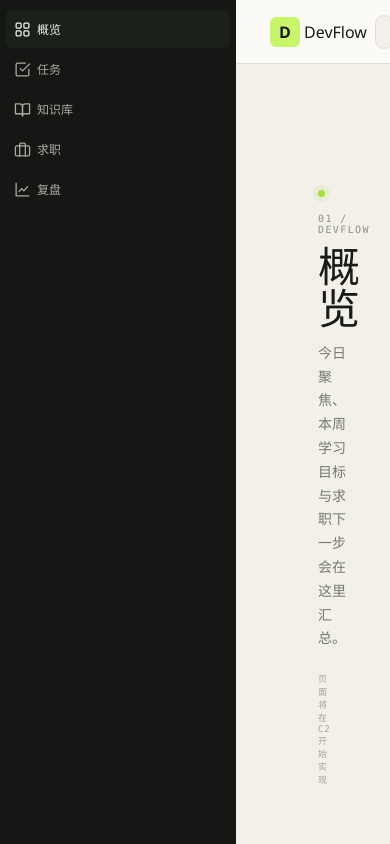
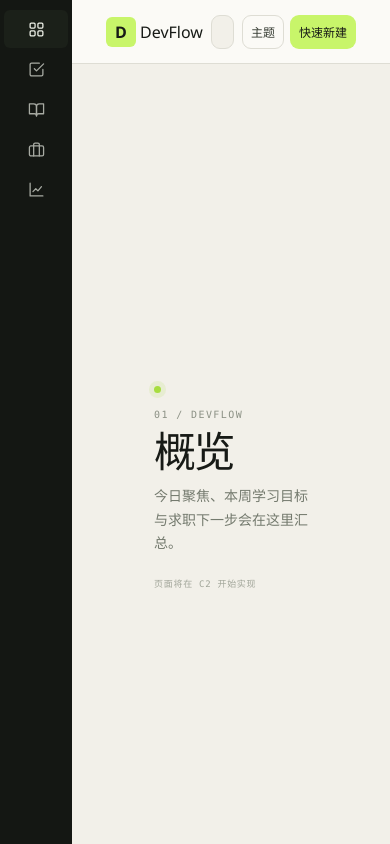
Before and after one commit to cyldstore/devflow, a Vue app in the folder devflow/: page / in a window 390 px wide. Built offline with nearby package versions, Linux system fonts and the light colour scheme.

Commit message:
feat(layout): 1024以下切换紧凑侧边栏

```diff
--- a/devflow/src/components/layout/AppShell.vue
+++ b/devflow/src/components/layout/AppShell.vue
@@ -38,4 +38,10 @@ import AppTopbar from './AppTopbar.vue'
   overflow-y: auto;
   padding: var(--gutter-page);
 }
+
+@media (max-width: 1023px) {
+  .shell {
+    grid-template-columns: 72px 1fr;
+  }
+}
 </style>
--- a/devflow/src/components/layout/AppSidebar.vue
+++ b/devflow/src/components/layout/AppSidebar.vue
@@ -1,7 +1,14 @@
 <template>
   <aside class="sidebar">
     <nav class="nav" aria-label="主导航">
-      <RouterLink v-for="item in navItems" :key="item.to" :to="item.to" class="nav-item">
+      <RouterLink
+        v-for="item in navItems"
+        :key="item.to"
+        :to="item.to"
+        class="nav-item"
+        :aria-label="item.label"
+        :title="item.label"
+      >
         <Icon :name="item.icon" />
         <span>{{ item.label }}</span>
       </RouterLink>
@@ -62,4 +69,19 @@ const navItems = [
   outline: 2px solid var(--color-accent);
   outline-offset: -2px;
 }
+
+@media (max-width: 1023px) {
+  .sidebar {
+    padding: var(--space-5) var(--space-2);
+  }
+
+  .nav-item {
+    justify-content: center;
+    padding: 0;
+  }
+
+  .nav-item span {
+    display: none;
+  }
+}
 </style>
```
